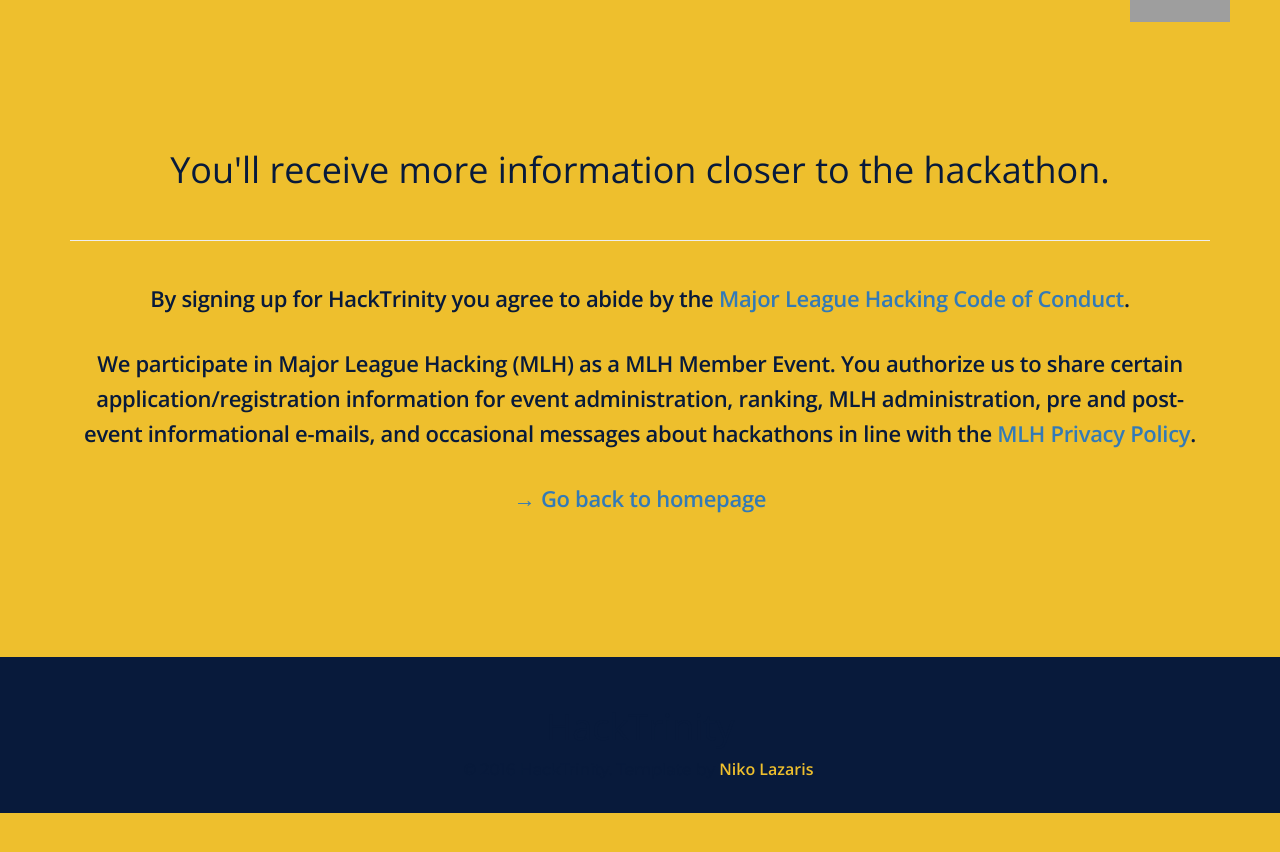
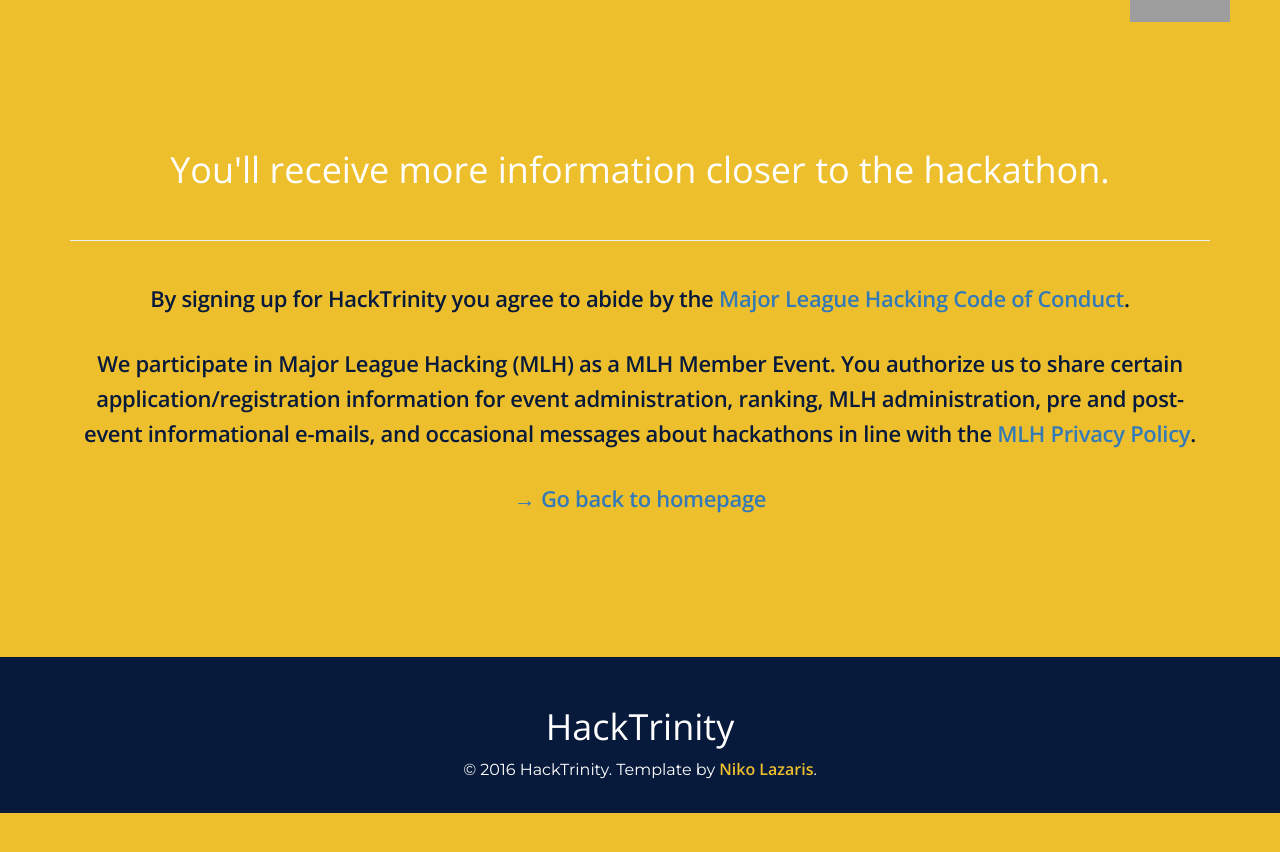
Before and after one commit to trinityhackathon/trinityhackathon.github.io, a Jekyll site: the page built from success.html, in a window 1280 px wide. Shown: the top 852 px of the page. Built offline with Jekyll 4.4.1, drawn with Linux system fonts in a browser that asks for light colours; nearby versions of some CDN libraries; grey boxes are pictures that could not be loaded.

Commit message:
Update original.css

```diff
--- a/css/original.css
+++ b/css/original.css
@@ -21,8 +21,8 @@
   font-weight: 600;
 }
 
-h1, h2, h3, h4, h5, h6 {
-  color: #081A3B;
+.h1, .h2, .h3, .h4, .h5, .h6, h1, h2, h3, h4, h5, h6 {
+  color: #fff;
 }
 
 body {
```
